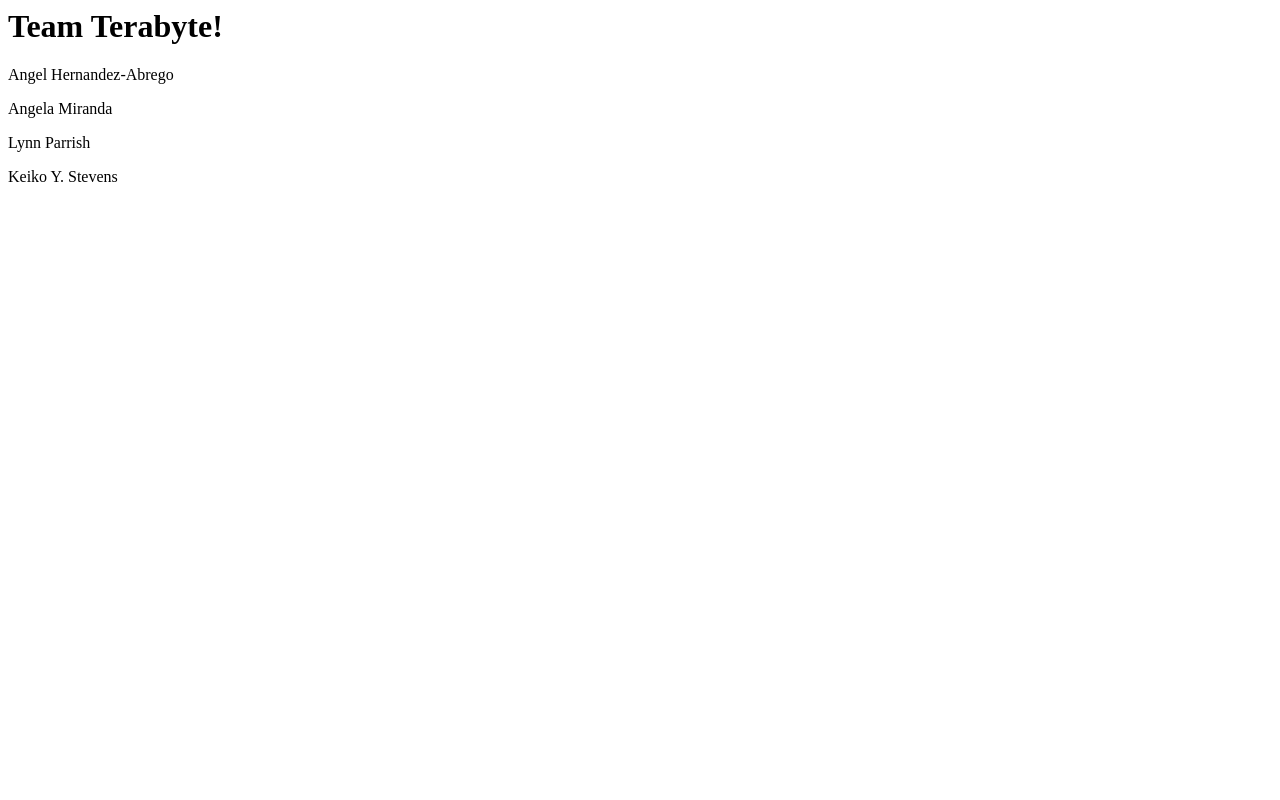
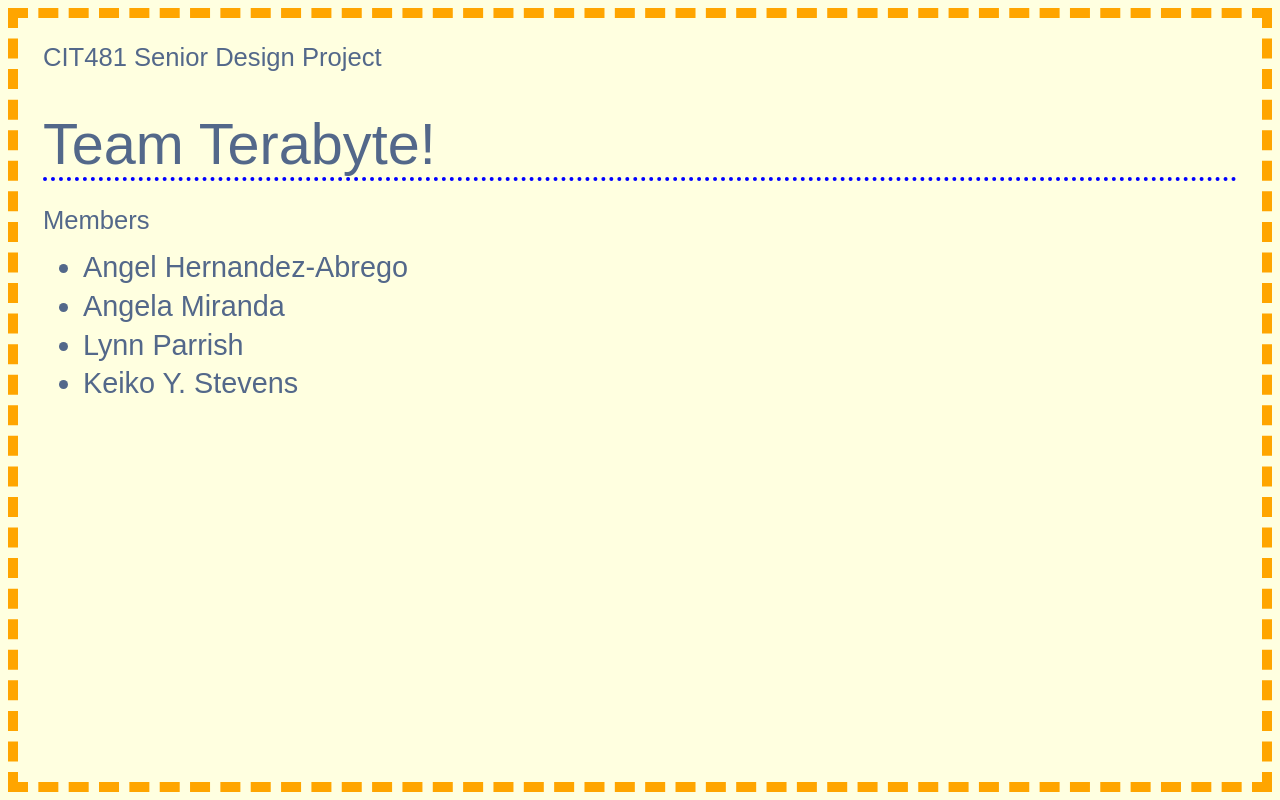
Before and after one commit to Angelo512/Terabyte-CIT481-Senior-Project, a plain HTML site: page Proj0-Ansible/index.html in a window 1280 px wide. Drawn offline with Linux system fonts and the light colour scheme.

Commit message:
Updating the Angelo512 branch  (#10)
* Edit README

* Edit README Image

* Add styles to index.html

Co-authored-by: keiyamo <69828773+keiyamo@users.noreply.github.com>
Co-authored-by: Lynn <70084203+LynnParrish2@users.noreply.github.com>
Co-authored-by: keiyamo <keiko.yamamoto.918@my.csun.edu>

```diff
--- a/Proj0-Ansible/index.html
+++ b/Proj0-Ansible/index.html
@@ -1,11 +1,44 @@
 <html>
+<head>
+<style>
+body {
+  border: 10px dashed orange;
+  padding: 25px;
+  background-origin: padding-box;
+  background: lightyellow
+}
+h1 {
+  border-bottom: 4px dotted blue;
+  font: 3.6em fantasy;
+	margin-bottom: .4em;
+	color: rgb(83, 104, 138);
+}
+h2,h3 {
+	font: 1.6em fantasy;
+	margin-bottom: .2em;
+	color: rgb(83, 104, 138);
+}
+
+li {
+	font: 1.8em sans-serif;
+	margin-bottom: .2em;
+	color: rgb(83, 104, 138);
+}
+
+
+</style>
+</head>
 <body>
+<h2>CIT481 Senior Design Project</h2>
+<h1>Team Terabyte!</h1>
 
-<h1>Team Terabyte!</h1>
-<p>Angel Hernandez-Abrego</p>
-<p>Angela Miranda</p>
-<p>Lynn Parrish</p>
-<p>Keiko Y. Stevens</p>
+<h3>Members</h3>
+<ul>
+<li>Angel Hernandez-Abrego</li>
+<li>Angela Miranda</li>
+<li>Lynn Parrish</li>
+<li>Keiko Y. Stevens</Li>
+</ul>
 
 
 </body>
```
Also changed, not shown: 1 other file.
